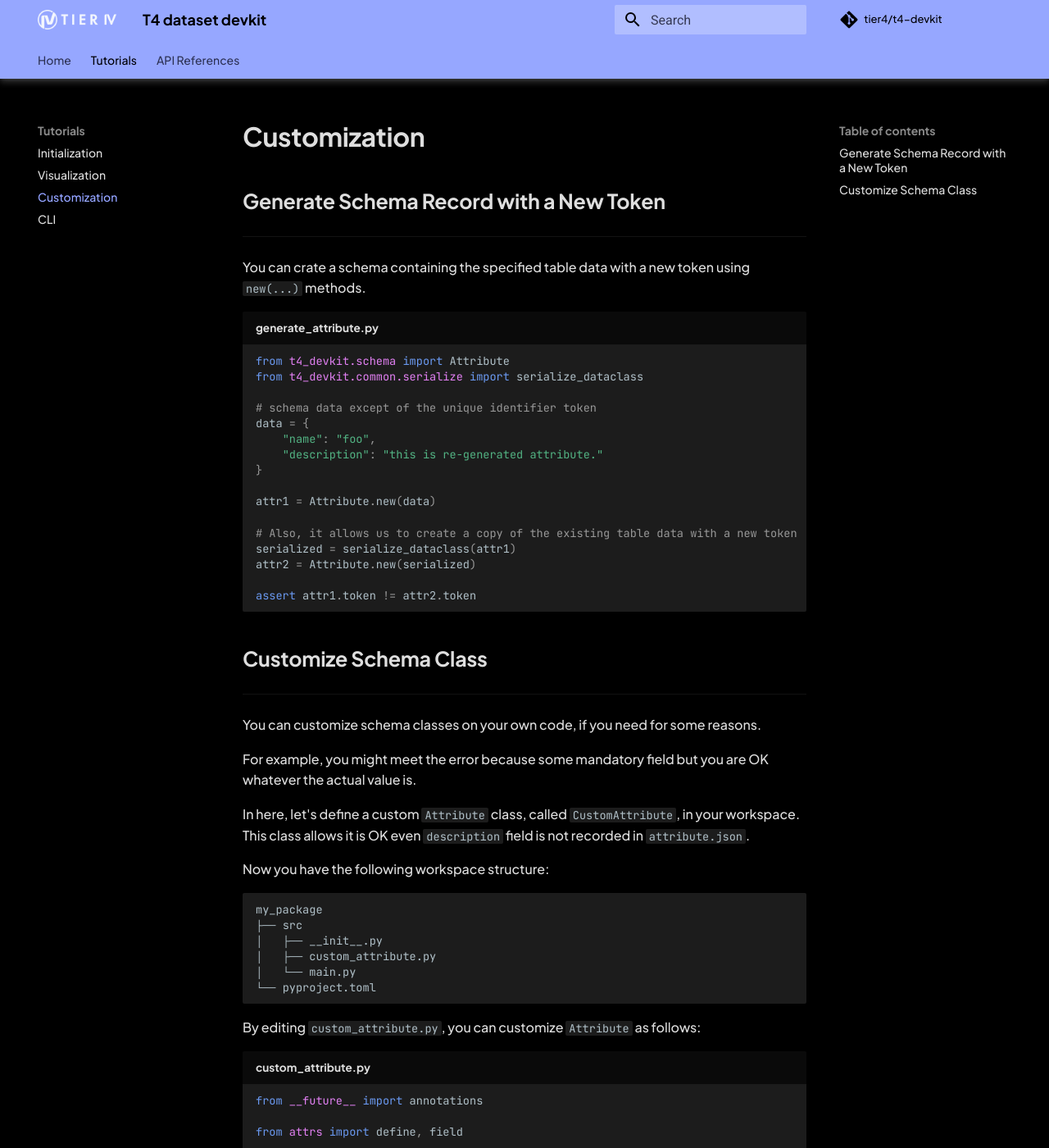
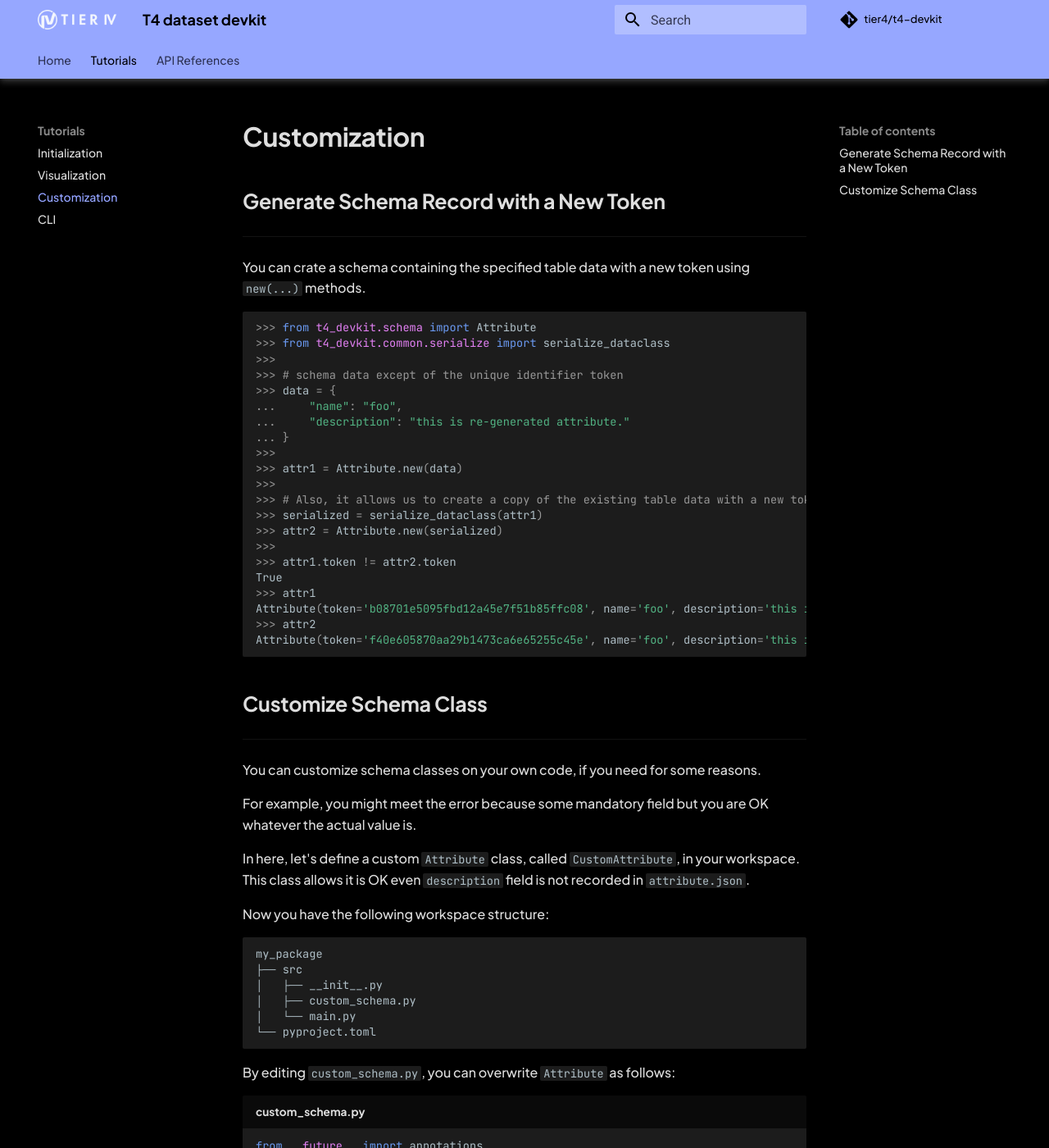
Before and after one commit to tier4/t4-devkit, an MkDocs documentation site: the page built from docs/tutorials/customize.md, in a window 1280 px wide and 1400 px high. Shown: the whole window at 82% size. Built offline with MkDocs 1.6.1 and Material for MkDocs 9.7.7, drawn with Linux system fonts in a browser that asks for light colours; comment, search, counter and statistics services are not loaded; the version menu is left out; some of the changed text lies outside the part shown.

Commit message:
docs: update document for schema customization
Signed-off-by: ktro2828 <kotaro.uetake@tier4.jp>

````diff
--- a/docs/tutorials/customize.md
+++ b/docs/tutorials/customize.md
@@ -4,23 +4,28 @@
 
 You can crate a schema containing the specified table data with a new token using `new(...)` methods.
 
-```python title="generate_attribute.py"
-from t4_devkit.schema import Attribute
-from t4_devkit.common.serialize import serialize_dataclass
-
-# schema data except of the unique identifier token
-data = {
-    "name": "foo",
-    "description": "this is re-generated attribute."
-}
-
-attr1 = Attribute.new(data)
-
-# Also, it allows us to create a copy of the existing table data with a new token
-serialized = serialize_dataclass(attr1)
-attr2 = Attribute.new(serialized)
-
-assert attr1.token != attr2.token
+```python
+>>> from t4_devkit.schema import Attribute
+>>> from t4_devkit.common.serialize import serialize_dataclass
+>>>
+>>> # schema data except of the unique identifier token
+>>> data = {
+...     "name": "foo",
+...     "description": "this is re-generated attribute."
+... }
+>>>
+>>> attr1 = Attribute.new(data)
+>>>
+>>> # Also, it allows us to create a copy of the existing table data with a new token
+>>> serialized = serialize_dataclass(attr1)
+>>> attr2 = Attribute.new(serialized)
+>>>
+>>> attr1.token != attr2.token
+True
+>>> attr1
+Attribute(token='b08701e5095fbd12a45e7f51b85ffc08', name='foo', description='this is re-generated attribute.')
+>>> attr2
+Attribute(token='f40e605870aa29b1473ca6e65255c45e', name='foo', description='this is re-generated attribute.')
 ```
 
 ## Customize Schema Class
@@ -40,14 +45,14 @@ Now you have the following workspace structure:
 my_package
 ├── src
 │   ├── __init__.py
-│   ├── custom_attribute.py
+│   ├── custom_schema.py
 │   └── main.py
 └── pyproject.toml
 ```
 
-By editing `custom_attribute.py`, you can customize `Attribute` as follows:
+By editing `custom_schema.py`, you can overwrite `Attribute` as follows:
 
-```python title="custom_attribute.py"
+```python title="custom_schema.py"
 from __future__ import annotations
 
 from attrs import define, field
````
Also changed, not shown: other parts of docs/tutorials/customize.md (+2 -2 lines).
